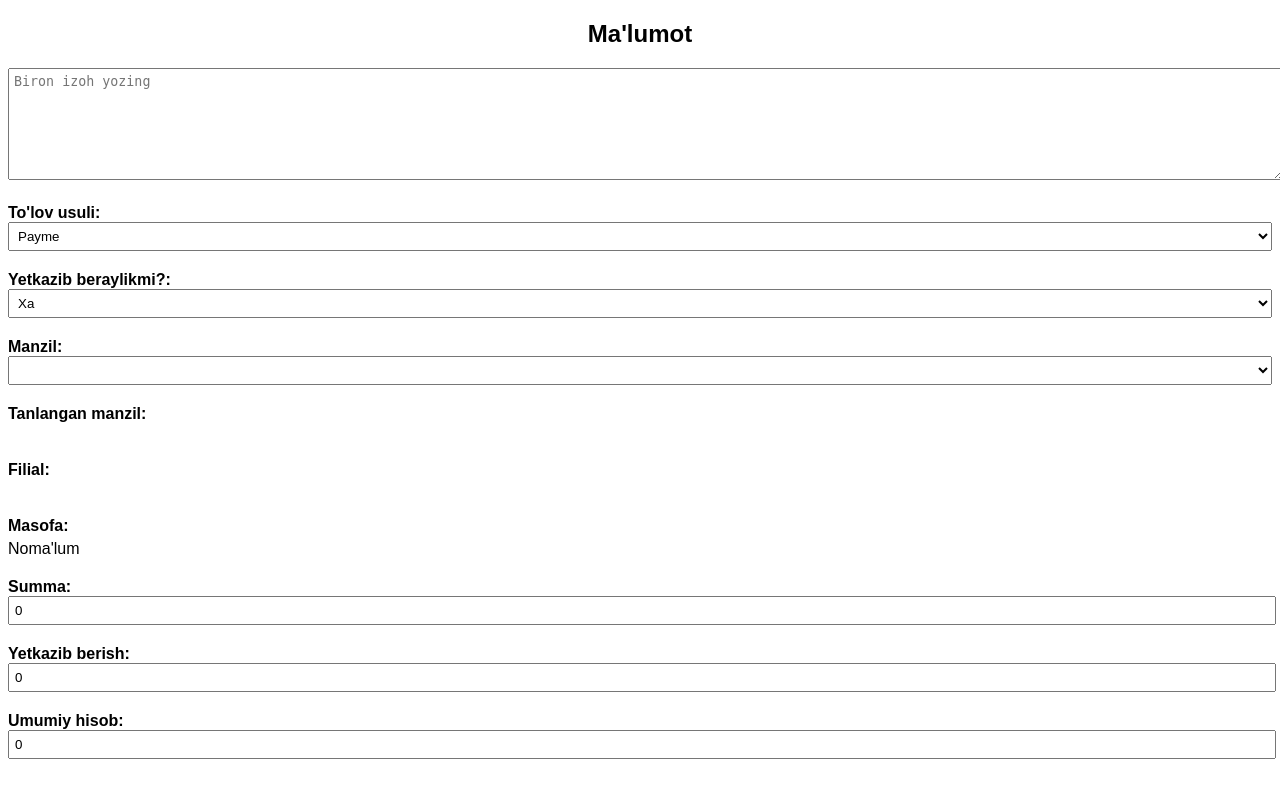
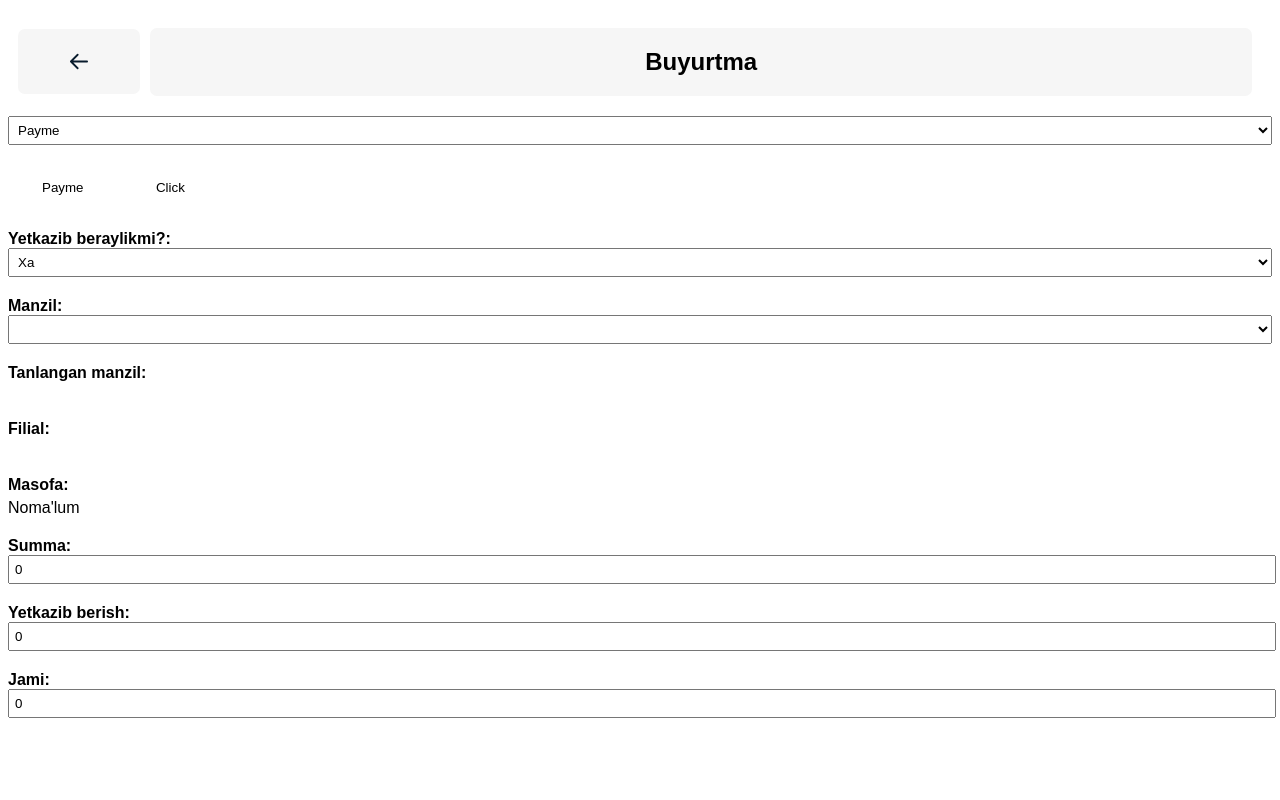
Before and after one commit to STQT/anjanbot, a Django app: page /tg/order/ in a window 1280 px wide. Run offline with Django 4.2, Linux system fonts and the light colour scheme; data that the repository does not hold is empty; parts of the project's set-up code (start-up, migrations or seed data) failed here and were passed over; some libraries are stand-ins or nearby versions.

Commit message:
fix order

```diff
--- a/app/static/css/style.css
+++ b/app/static/css/style.css
@@ -279,3 +279,7 @@ span {
   float: right;
   text-align: right;
 }
+
+button.cart-button {
+  padding: 15px;
+}
--- a/app/templates/products/cart.html
+++ b/app/templates/products/cart.html
@@ -54,9 +54,9 @@
 
       <div class="cart-item">
         <img src="${product.image}" alt="${product.name}" width="100" height="100" class="product-image">
-        <button onclick="decreaseCartCount(${product.id}, '${product.name.replace(/"/g, '\\"')}')" type="button" class="count-buttons">-</button>
+        <button class="cart-button" onclick="decreaseCartCount(${product.id}, '${product.name.replace(/"/g, '\\"')}')" type="button" class="count-buttons">-</button>
         <span id="prod-${product.id}">${product.count}</span>
-        <button onclick="increaseCartCount(${product.id}, '${product.name.replace(/"/g, '\\"')}')" type="button" class="count-buttons">+</button>
+        <button class="cart-button" onclick="increaseCartCount(${product.id}, '${product.name.replace(/"/g, '\\"')}')" type="button" class="count-buttons">+</button>
         <div class="product-details">
             <div class="product-name">{% trans "Nomi: " %}${product.name}</div>
             <div class="product-price">{% trans "Narxi: " %}${product.price} {% trans "so'm" %}</div>
--- a/app/templates/products/order.html
+++ b/app/templates/products/order.html
@@ -4,19 +4,21 @@
 {% block content %}
   <script src="{% static 'js/order.js' %}"></script>
   <script src="{% static 'js/project.js' %}"></script>
-  <h2>{% trans "Ma'lumot" %}</h2>
+  <div class="header">
+    <div class="left-column" onclick="goBack()"><img src="{% static 'images/back.svg' %}" alt="" class="back"></div>
+    <div class="center-column"><h2>{% trans "Buyurtma" %}</h2></div>
+  </div>
   <div>
     <div class="form-group">
-      <label for="comment"></label>
-      <textarea id="comment" name="comment" placeholder="Biron izoh yozing"></textarea>
-    </div>
-
-    <div class="form-group">
-      <label for="cashType">To'lov usuli:</label>
       <select id="cashType" name="cashType">
         <option value="payme">Payme</option>
         <option value="click">Click</option>
       </select>
+    </div>
+    <div class="form-group">
+      <button type="button" class="cash-button" value="payme">Payme</button>
+      <button type="button" class="cash-button" value="click">Click</button>
+      <input type="hidden" id="cashType" name="cashType"> <!-- Hidden input to store the selected value -->
     </div>
 
     <div class="form-group">
@@ -59,7 +61,7 @@
     </div>
 
     <div class="form-group">
-      <label for="totalAmount">Umumiy hisob:</label>
+      <label for="totalAmount">Jami:</label>
       <input type="number" id="totalAmount" name="totalAmount" value="0" readonly>
     </div>
   </div>
@@ -72,7 +74,6 @@
 
     function createOrder() {
       const formData = {
-        comment: document.getElementById('comment').value,
         cash_type: document.getElementById('cashType').value,
         delivery: document.getElementById('deliveryOption').value,
         address: document.getElementById('selectedAddress').innerText,
--- a/bot/routers/payment.py
+++ b/bot/routers/payment.py
@@ -11,7 +11,7 @@ router = Router()
 @router.message(F.successful_payment)
 async def echo_successfull_payment(message: types.Message, user: User) -> None:
     try:
-        order = await Order.objects.aget(pk=int(message.successful_payment.invoice_payload))
+        order = await Order.objects.select_related('user', 'filial').aget(pk=int(message.successful_payment.invoice_payload))
         order.status = order.STATUS.PAID
         order.charge_id = message.successful_payment.provider_payment_charge_id
         await order.asave()
@@ -37,7 +37,7 @@ async def echo_successfull_payment(message: types.Message, user: User) -> None:
             cost=order.cost,
             delivery_cost=order.delivery_cost,
             all_cost=order.all_cost,
-            user=order.user.username if order.user else None,  # Assuming TelegramUser has a 'username' field
+            user=order.user.fullname if order.user else None,  # Assuming TelegramUser has a 'username' field
             status=order.get_status_display(),
             charge_id=order.charge_id,
         )
```
